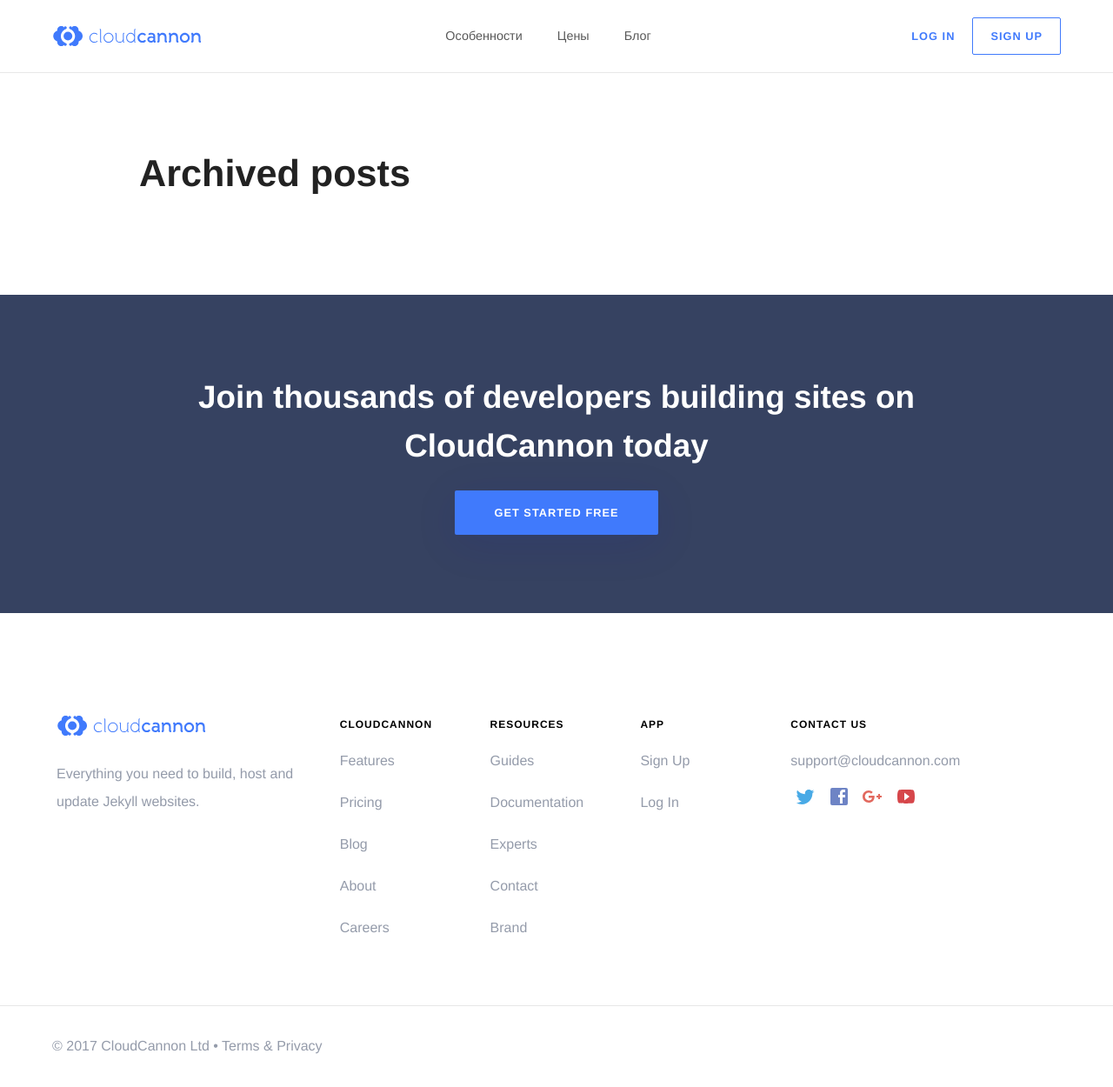
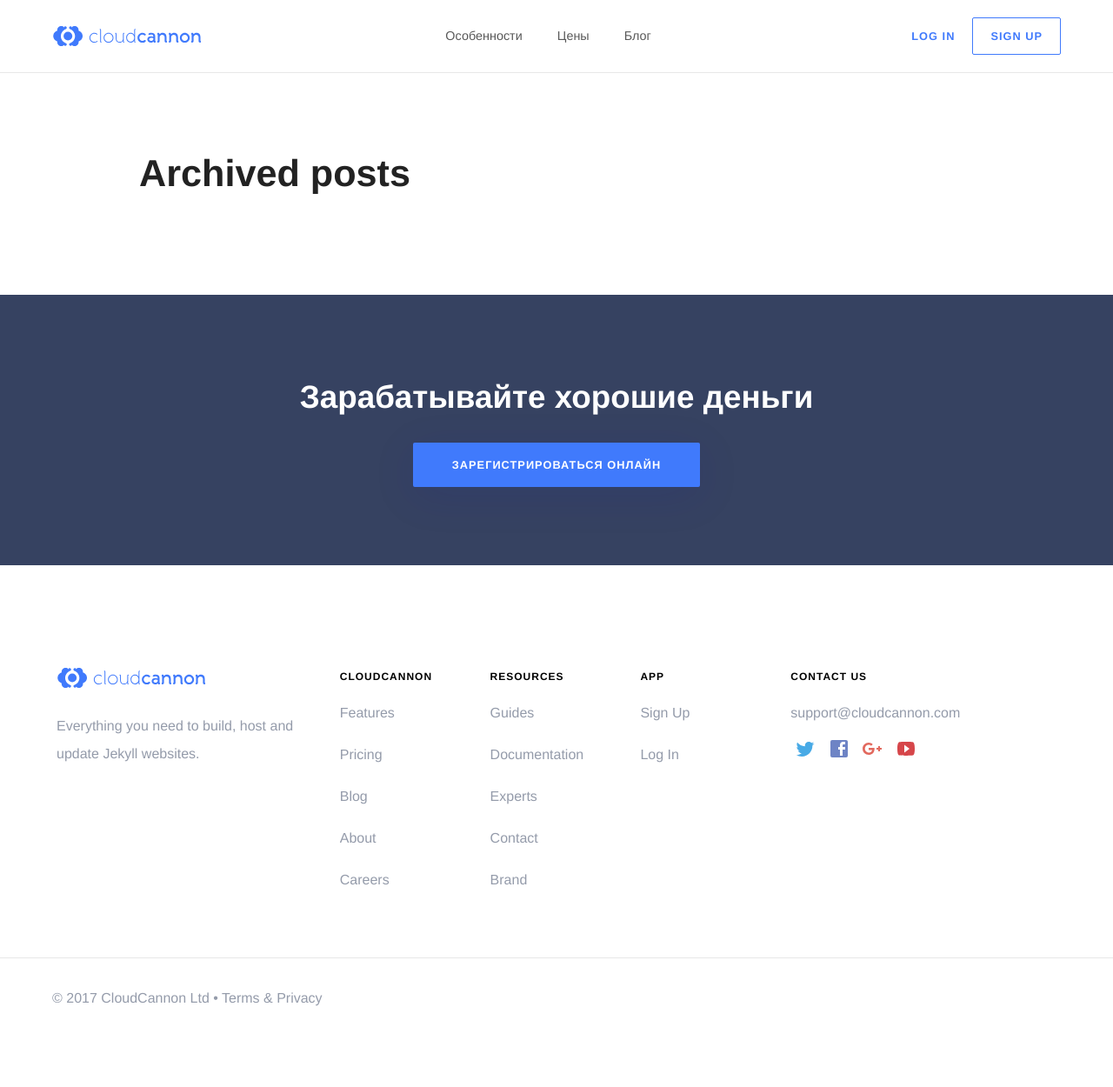
Before and after one commit to RakhimyanTim/instructors.github.io, a Jekyll site: the page built from pages/archived.html, in a window 1280 px wide. Shown: the whole page at 87% size. Built offline with Jekyll 4.4.1, drawn with Linux system fonts in a browser that asks for light colours; some web fonts are replaced; after the commit the page ends 1195 px from its top, so only the background shows below that; some of the changed lines change nothing that is shown.

Commit message:
Update page.html

```diff
--- a/_layouts/page.html
+++ b/_layouts/page.html
@@ -9,4 +9,4 @@
 
 {{ content }}
 
-{% include components/cta/main.html text="Join thousands of developers building sites on CloudCannon today" button="Get started free" %}
+{% include components/cta/main.html text="Зарабатывайте хорошие деньги" button="Зарегистрироваться онлайн" %}
```
